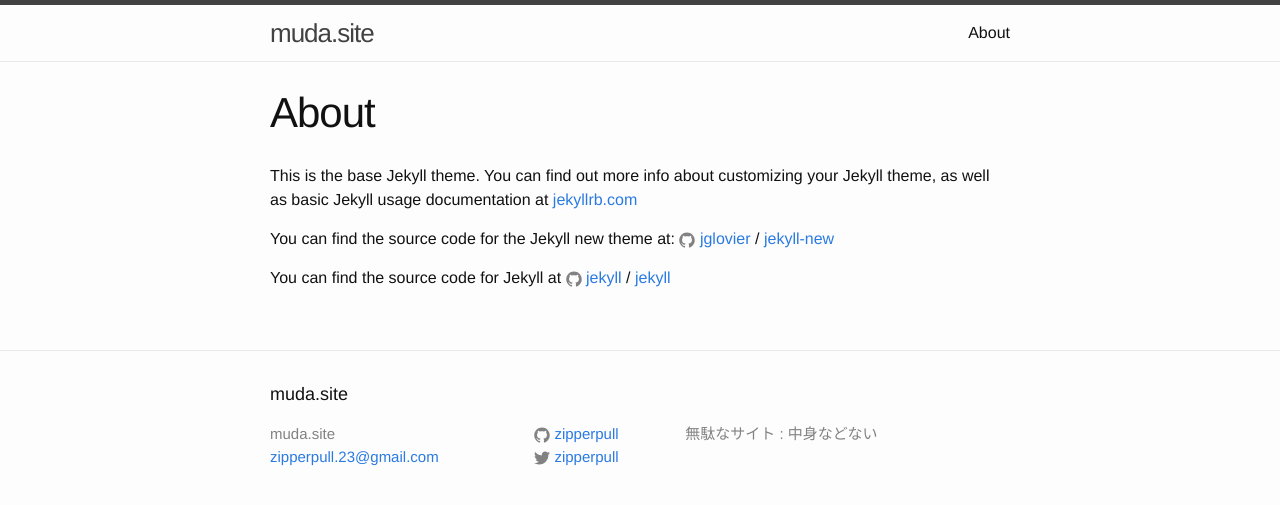
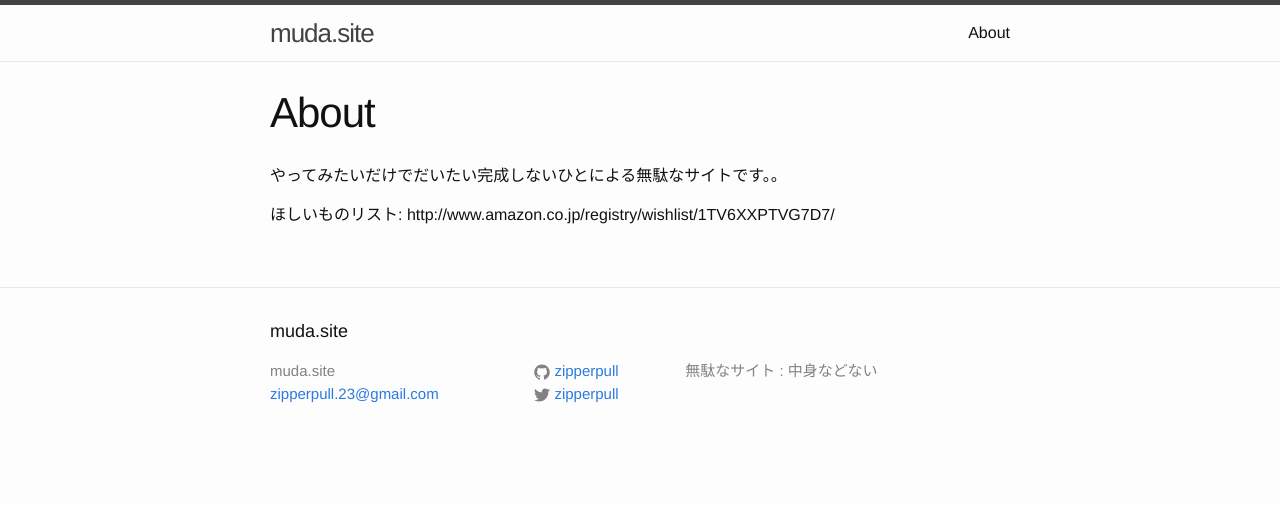
Before and after one commit to mudasite/mudasite.github.io, a Jekyll site: the page built from about.md, in a window 1280 px wide. Shown: the top 505 px of the page. Built offline with Jekyll 4.4.1, drawn with Linux system fonts in a browser that asks for light colours.

Commit message:
Update about.md

```diff
--- a/about.md
+++ b/about.md
@@ -4,12 +4,6 @@
 permalink: /about/
 ---
 
-This is the base Jekyll theme. You can find out more info about customizing your Jekyll theme, as well as basic Jekyll usage documentation at [jekyllrb.com](http://jekyllrb.com/)
+やってみたいだけでだいたい完成しないひとによる無駄なサイトです。。
 
-You can find the source code for the Jekyll new theme at:
-{% include icon-github.html username="jglovier" %} /
-[jekyll-new](https://github.com/jglovier/jekyll-new)
-
-You can find the source code for Jekyll at
-{% include icon-github.html username="jekyll" %} /
-[jekyll](https://github.com/jekyll/jekyll)
+ほしいものリスト: http://www.amazon.co.jp/registry/wishlist/1TV6XXPTVG7D7/
```
